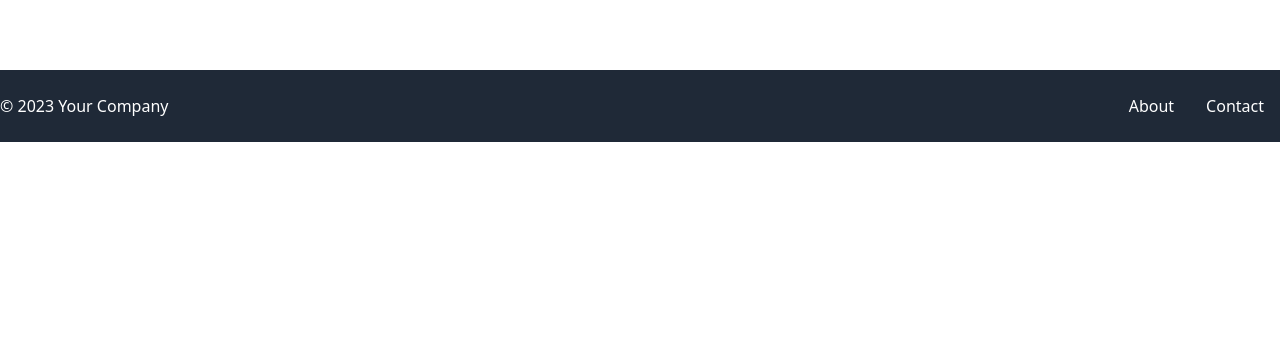
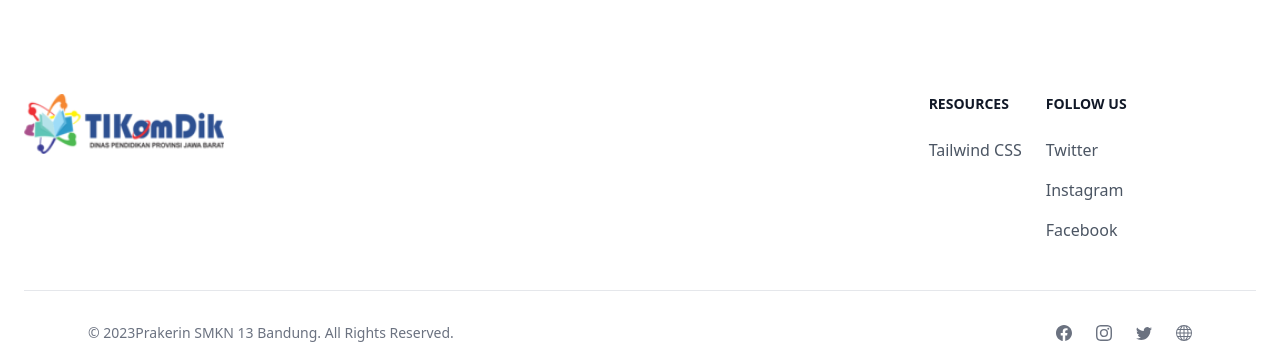
Before and after one commit to rzxyss/PelayananPublik-FE, a Next.js app: page / in a window 1280 px wide. Shown: the part 1647-2011 px from the top of the page. Before the commit the page ends 1789 px from the top, so only its background shows below. Built offline with nearby package versions, Linux system fonts and the light colour scheme; no server answers.

Commit message:
Change Footer components

```diff
--- a/components/Footer.js
+++ b/components/Footer.js
@@ -1,26 +1,124 @@
 import Image from "next/image";
+import Link from "next/link";
 import React from "react";
+import { BsFacebook, BsInstagram, BsTwitter, BsGlobe } from 'react-icons/bs'
 
 export default function Footer() {
   return (
-    <footer className="bg-gray-800 text-white py-4">
-      <div className="container mx-auto flex flex-col md:flex-row justify-between items-center">
-        <p className="text-center md:text-left">
-          &copy; {new Date().getFullYear()} Your Company
-        </p>
-        <div className="flex">
-          <a
-            href="#"
-            className="px-4 py-2 hover:bg-gray-700 rounded-lg"
+    <footer className="p-4 bg-white sm:p-6 dark:bg-gray-900">
+      <div className="md:flex md:justify-between">
+        <div className="mb-6 md:mb-0">
+          <Link href={"https://tikomdik.jabarprov.go.id/"} className="flex items-center">
+            <Image
+              src="/image/logo.png"
+              className="mr-3"
+              alt="FlowBite Logo"
+              width={200}
+              height={0}
+            />
+          </Link>
+        </div>
+        <div className="grid grid-cols-2 gap-8 sm:gap-6 sm:grid-cols-3">
+          <div>
+            <h2 className="mb-6 text-sm font-semibold text-gray-900 uppercase dark:text-white">
+              Resources
+            </h2>
+            <ul className="text-gray-600 dark:text-gray-400">
+              <li>
+                <Link href={"https://tailwindcss.com/"} className="hover:underline">
+                  Tailwind CSS
+                </Link>
+              </li>
+            </ul>
+          </div>
+          <div>
+            <h2 className="mb-6 text-sm font-semibold text-gray-900 uppercase dark:text-white">
+              Follow us
+            </h2>
+            <ul className="text-gray-600 dark:text-gray-400">
+              <li className="mb-4">
+                <Link
+                  href={"https://twitter.com/tikomdik"}
+                  className="hover:underline "
+                >
+                  Twitter
+                </Link>
+              </li>
+              <li className="mb-4">
+                <Link
+                  href={"https://www.instagram.com/tikomdik_disdikjabar/"}
+                  className="hover:underline"
+                >
+                  Instagram
+                </Link>
+              </li>
+              <li className="mb-4">
+                <Link
+                  href={"https://www.facebook.com/Tikomdik"}
+                  className="hover:underline"
+                >
+                  Facebook
+                </Link>
+              </li>
+            </ul>
+          </div>
+          {/* <div>
+            <h2 className="mb-6 text-sm font-semibold text-gray-900 uppercase dark:text-white">
+              Legal
+            </h2>
+            <ul className="text-gray-600 dark:text-gray-400">
+              <li className="mb-4">
+                <a href="#" className="hover:underline">
+                  Privacy Policy
+                </a>
+              </li>
+              <li>
+                <a href="#" className="hover:underline">
+                  Terms &amp; Conditions
+                </a>
+              </li>
+            </ul>
+          </div> */}
+        </div>
+      </div>
+      <hr className="my-6 border-gray-200 sm:mx-auto dark:border-gray-700 lg:my-8" />
+      <div className="sm:flex sm:items-center sm:justify-between px-16">
+        <span className="text-sm text-gray-500 sm:text-center dark:text-gray-400">
+          © 2023
+          <Link href={"https://www.instagram.com/smkn13bandung/"} className="hover:underline">
+            Prakerin SMKN 13 Bandung
+          </Link>
+          . All Rights Reserved.
+        </span>
+        <div className="flex mt-4 space-x-6 sm:justify-center sm:mt-0 items-center">
+          <Link
+            href={"https://www.facebook.com/Tikomdik"}
+            className="text-gray-500 hover:text-gray-900 dark:hover:text-white"
           >
-            About
-          </a>
-          <a
-            href="#"
-            className="px-4 py-2 hover:bg-gray-700 rounded-lg"
+            <BsFacebook />
+            <span className="sr-only">Facebook page</span>
+          </Link>
+          <Link
+            href={"https://www.instagram.com/tikomdik_disdikjabar/"}
+            className="text-gray-500 hover:text-gray-900 dark:hover:text-white"
           >
-            Contact
-          </a>
+            <BsInstagram />
+            <span className="sr-only">Instagram page</span>
+          </Link>
+          <Link
+            href={"https://twitter.com/tikomdik"}
+            className="text-gray-500 hover:text-gray-900 dark:hover:text-white"
+          >
+            <BsTwitter />
+            <span className="sr-only">Twitter page</span>
+          </Link>
+          <Link
+            href={"https://tikomdik.jabarprov.go.id/"}
+            className="text-gray-500 hover:text-gray-900 dark:hover:text-white"
+          >
+            <BsGlobe />
+            <span className="sr-only">Offical website</span>
+          </Link>
         </div>
       </div>
     </footer>
```
